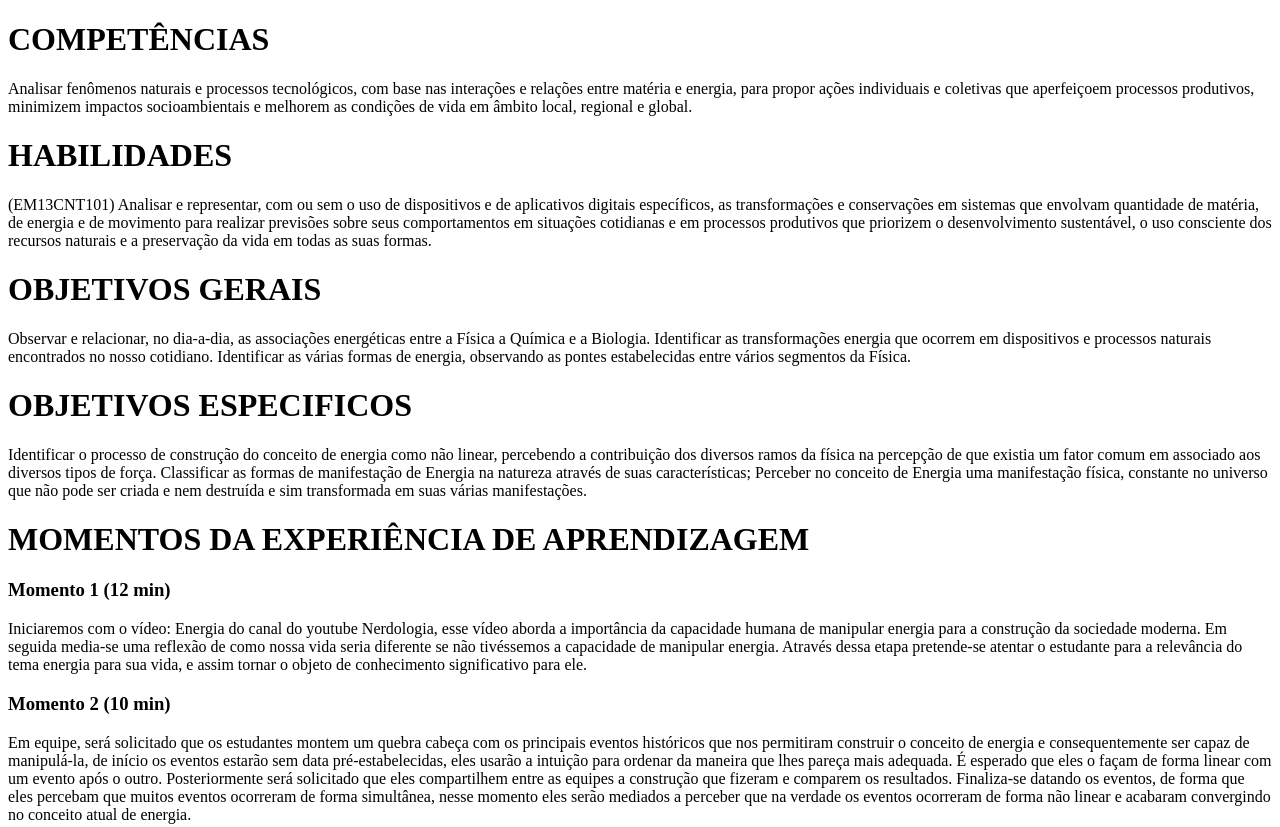
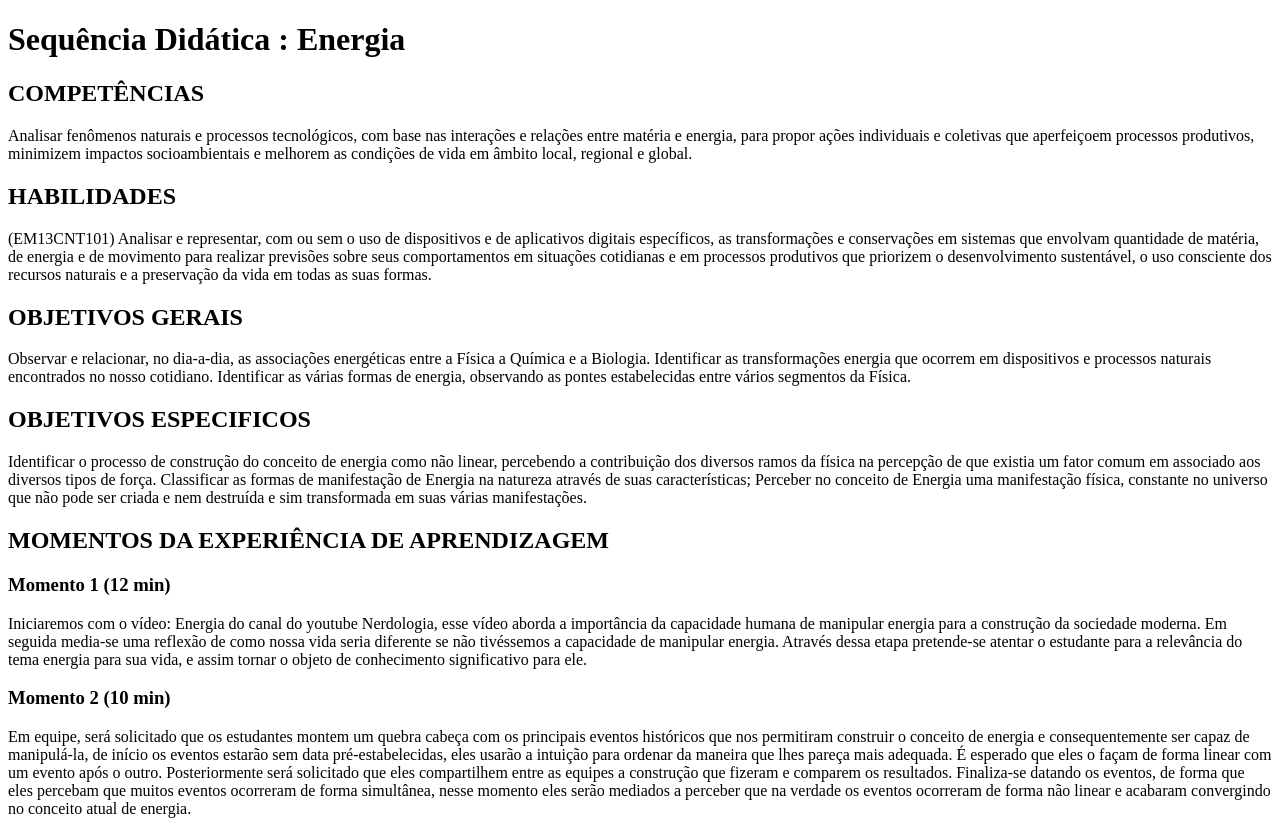
Before and after one commit to FranPastori/GEFormadoresProgramcao, a plain HTML site: page index.html in a window 1280 px wide. Shown: the top 827 px of the page. Drawn offline with Linux system fonts and the light colour scheme.

Commit message:
Aula 1 Ok

```diff
--- a/index.html
+++ b/index.html
@@ -7,19 +7,20 @@
     <title>Sequência Didática: Energia</title>
 </head>
 <body>
-<h1>COMPETÊNCIAS</h1>
+    <h1>Sequência Didática : Energia </h1>
+<h2>COMPETÊNCIAS</h2>
 <p>Analisar fenômenos naturais e processos tecnológicos, com base nas interações e relações entre matéria e energia, para propor ações individuais e coletivas que aperfeiçoem processos produtivos, minimizem impactos socioambientais e melhorem as condições de vida em âmbito local, regional e global. </p>
-<h1>HABILIDADES</h1>
+<h2>HABILIDADES</h2>
 <p>(EM13CNT101) Analisar e representar, com ou sem o uso de dispositivos e de aplicativos digitais específicos, as transformações e conservações em sistemas que envolvam quantidade de matéria, de energia e de movimento para realizar previsões sobre seus comportamentos em situações cotidianas e em processos produtivos que priorizem o desenvolvimento sustentável, o uso consciente dos recursos naturais e a preservação da vida em todas as suas formas.</p>
- <h1>OBJETIVOS GERAIS</h1>
+ <h2>OBJETIVOS GERAIS</h2>
 <p>Observar e relacionar, no dia-a-dia, as associações energéticas entre a Física a Química e a Biologia.
     Identificar as transformações energia que ocorrem em dispositivos e processos naturais encontrados no nosso cotidiano.
     Identificar as várias formas de energia, observando as pontes estabelecidas entre vários segmentos da Física.</p>
-<h1>OBJETIVOS ESPECIFICOS</h1>
+<h2>OBJETIVOS ESPECIFICOS</h2>
 <p>Identificar o processo de construção do conceito de energia  como não linear, percebendo a contribuição dos diversos ramos da física na percepção de que existia um fator comum em associado aos diversos tipos de força.
     Classificar as formas de manifestação de Energia na natureza através de suas características;
     Perceber no conceito de Energia uma manifestação física, constante no universo que não pode ser criada e nem destruída e sim transformada em suas várias manifestações.</p>
-<h1>MOMENTOS DA EXPERIÊNCIA DE APRENDIZAGEM</h1>
+<h2>MOMENTOS DA EXPERIÊNCIA DE APRENDIZAGEM</h2>
 <h3>Momento 1 (12 min)</h3>
 <p>Iniciaremos com o vídeo:  Energia do canal do youtube Nerdologia, esse vídeo aborda a importância da capacidade humana de manipular energia para a construção da sociedade moderna. Em seguida media-se uma reflexão de como nossa vida seria diferente se não tivéssemos a capacidade de manipular energia.
 Através dessa etapa pretende-se atentar o estudante para a relevância do tema energia para sua vida, e assim tornar o objeto de conhecimento significativo para ele.</p>
```
